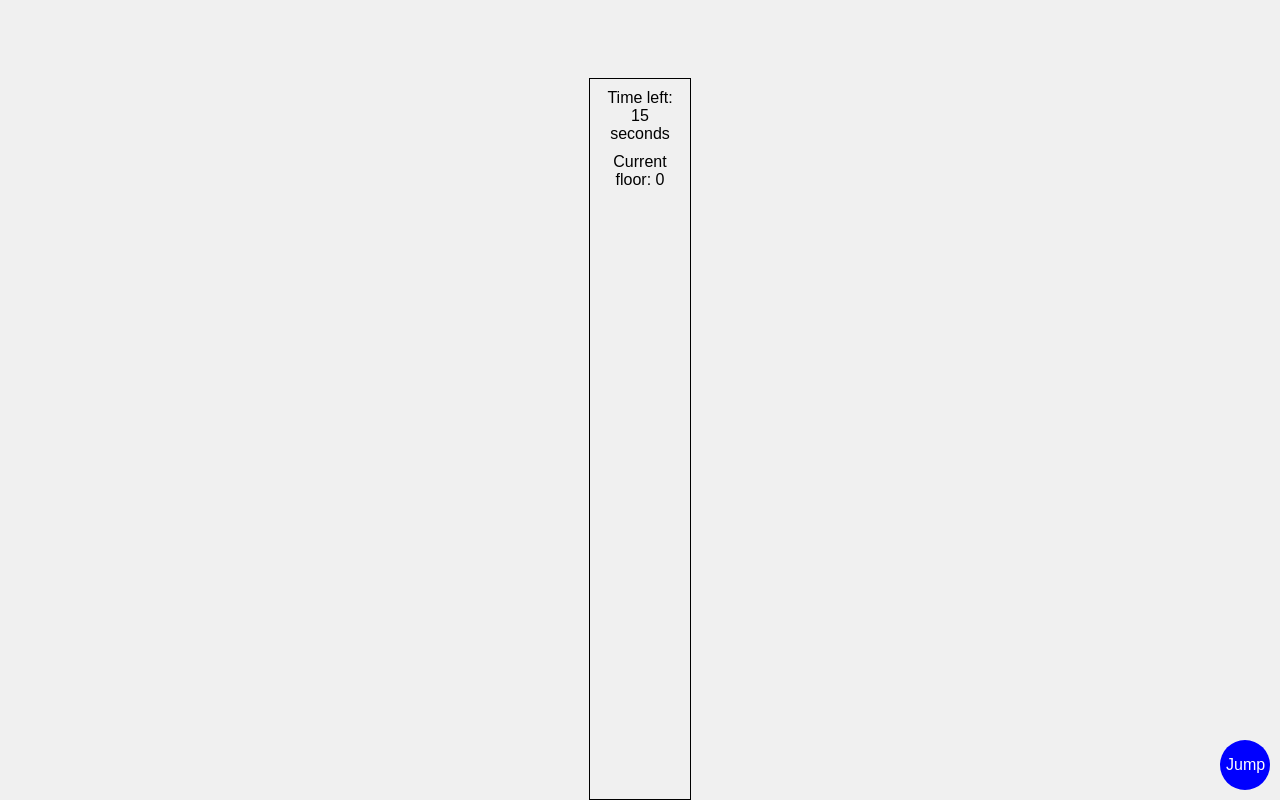
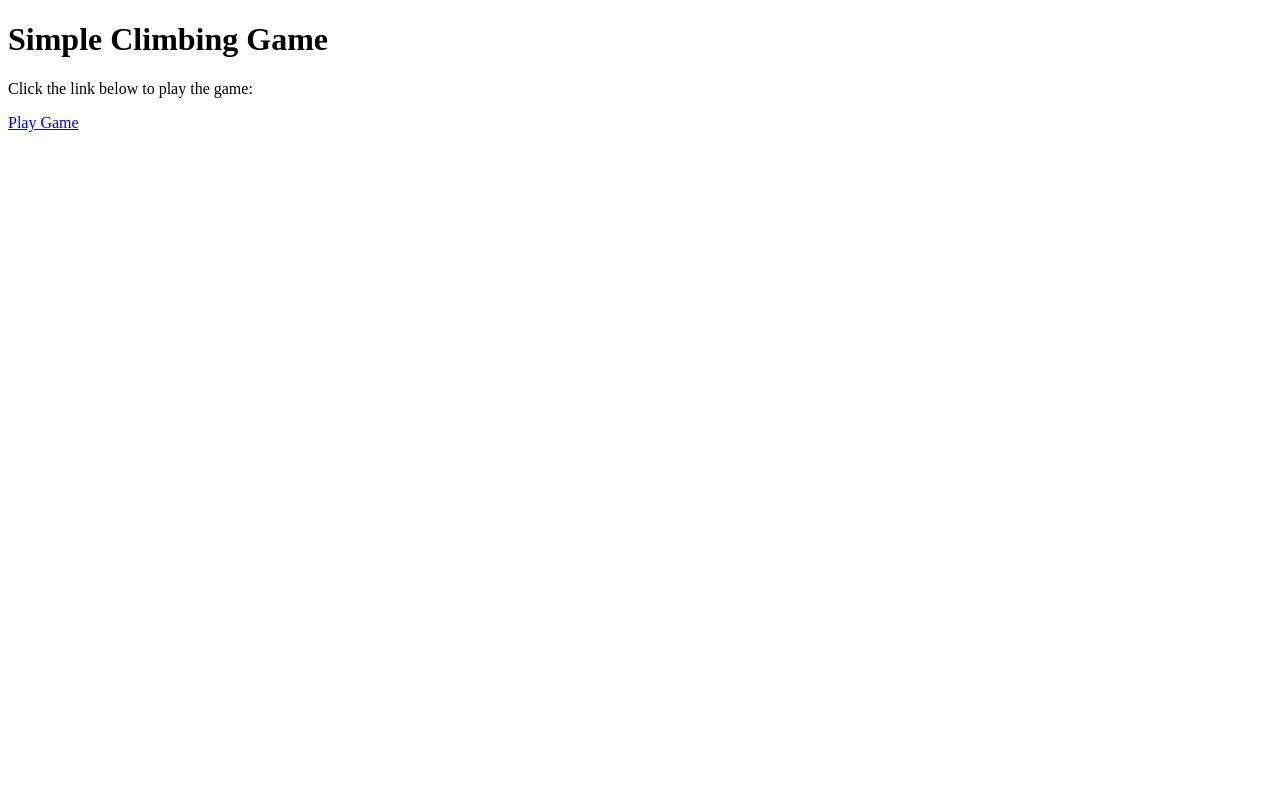
Before and after one commit to meniwap/sugame, a plain HTML site: page index.html in a window 1280 px wide. Drawn offline with Linux system fonts and the light colour scheme.

Commit message:
Update index.html

```diff
--- a/index.html
+++ b/index.html
@@ -3,73 +3,11 @@
 <head>
     <meta charset="UTF-8">
     <meta name="viewport" content="width=device-width, initial-scale=1.0">
-    <title>Simple Climbing Game</title>
-    <style>
-        body {
-            display: flex;
-            justify-content: center;
-            align-items: flex-end; /* שינוי לאלמנטי תחתון */
-            height: 100vh;
-            background-color: #f0f0f0;
-            margin: 0;
-            font-family: Arial, sans-serif;
-        }
-        #gameContainer {
-            text-align: center;
-            position: relative;
-            height: 90vh; /* גובה הקונטיינר */
-            width: 100px; /* רוחב קבוע של הקונטיינר */
-            overflow-y: scroll; /* גלילה אנכית */
-            border: 1px solid #000; /* הוספת גבול */
-        }
-        #gameContent {
-            position: relative;
-            height: 2000px; /* גובה התוכן הארוך יותר מאפשר גלילה */
-            width: 100%; /* רוחב התוכן */
-        }
-        #character {
-            width: 50px;
-            height: 50px;
-            background-color: red;
-            position: absolute;
-            bottom: 0; /* התחלה מהתחתון */
-            left: 25px; /* מרכז הדמות */
-        }
-        #floor {
-            width: 100px;
-            height: 10px;
-            background-color: black;
-            position: absolute;
-            bottom: 0; /* התחלה מהתחתון */
-        }
-        #timeDisplay, #floorDisplay {
-            margin: 10px;
-        }
-        #clickButton {
-            position: absolute;
-            right: 10px;
-            bottom: 10px;
-            width: 50px;
-            height: 50px;
-            background-color: blue;
-            color: white;
-            border: none;
-            border-radius: 25px;
-            font-size: 16px;
-            cursor: pointer;
-        }
-    </style>
+    <title>Game Link</title>
 </head>
 <body>
-    <div id="gameContainer">
-        <div id="gameContent">
-            <div id="timeDisplay">Time left: 15 seconds</div>
-            <div id="floorDisplay">Current floor: 0</div>
-            <div id="character"></div>
-            <div id="floor"></div>
-        </div>
-    </div>
-    <button id="clickButton">Jump</button>
-    <script src="game.js"></script>
+    <h1>Simple Climbing Game</h1>
+    <p>Click the link below to play the game:</p>
+    <a href="game.html" target="_blank">Play Game</a>
 </body>
 </html>
```
